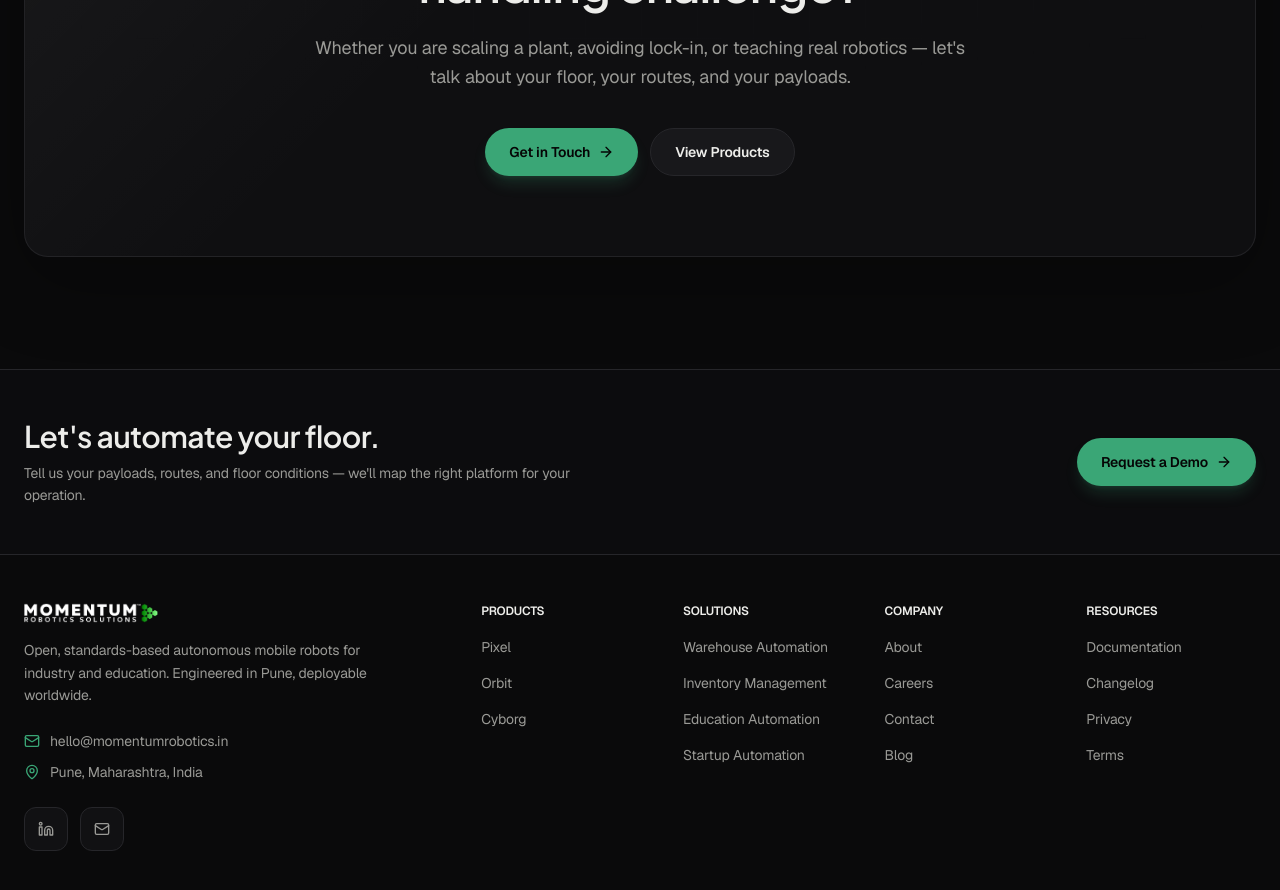
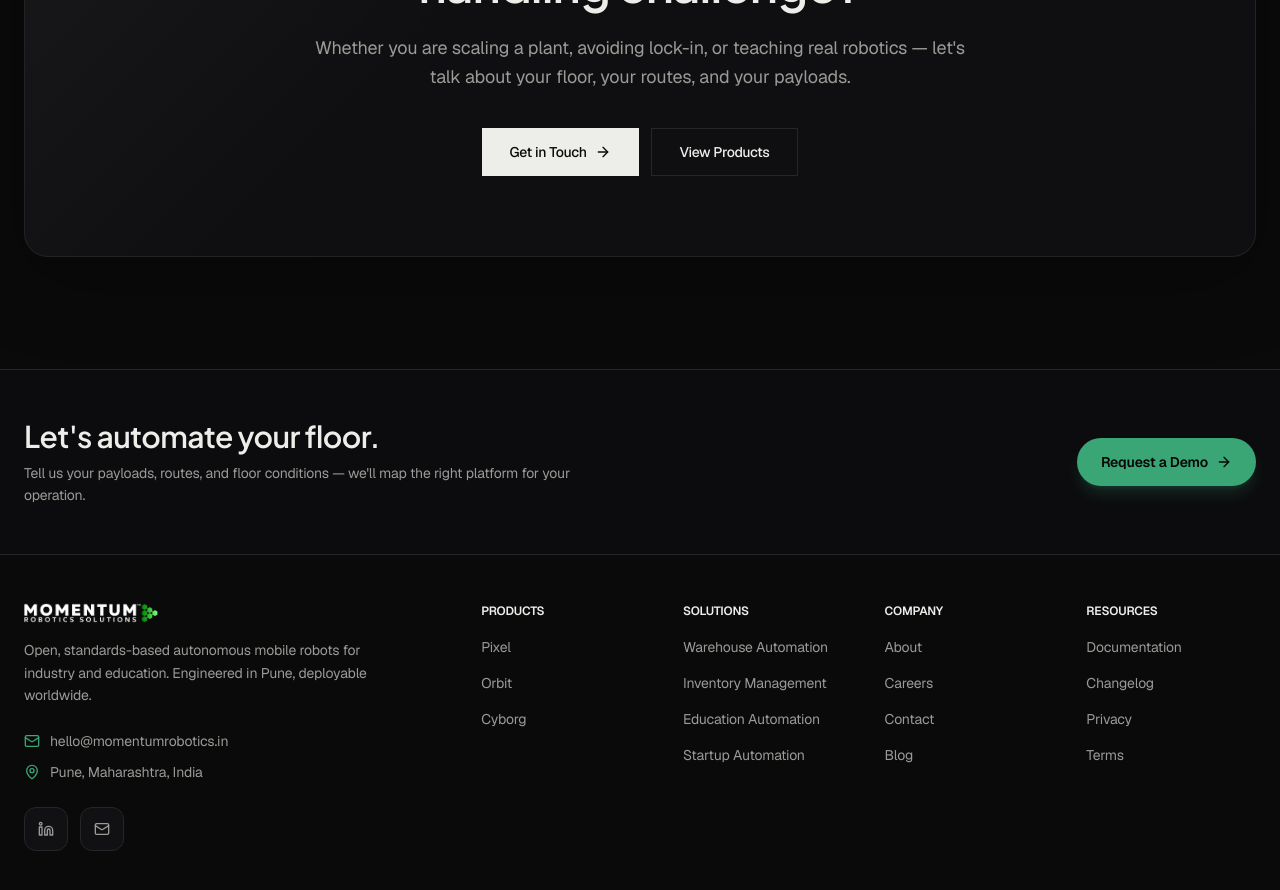
Before and after one commit to archduke1337/Momentum, a Next.js app in the folder apps/website/: page / in a window 1280 px wide. Shown: the part 4960-5850 px from the top of the page. Built offline with nearby package versions, Linux system fonts and the light colour scheme.

Commit message:
Update globals.css

```diff
--- a/apps/website/src/app/globals.css
+++ b/apps/website/src/app/globals.css
@@ -104,17 +104,17 @@ body {
   color: var(--color-foreground);
 }
 
-/* ── Button Utilities ── */
+/* ── Button Utilities (sharp, editorial) ── */
 .btn-primary {
-  @apply inline-flex items-center justify-center min-h-12 px-6 rounded-full bg-primary text-primary-foreground font-semibold text-sm shadow-lg shadow-primary/20 transition hover:brightness-110 active:scale-[0.98];
+  @apply inline-flex items-center justify-center min-h-12 px-7 bg-foreground text-background font-medium text-sm tracking-tight transition-colors hover:bg-primary hover:text-primary-foreground active:translate-y-px;
 }
 
 .btn-secondary {
-  @apply inline-flex items-center justify-center min-h-12 px-6 rounded-full border border-border bg-surface-elevated text-foreground font-semibold text-sm transition hover:border-primary/50 hover:bg-surface hover:shadow-md hover:shadow-primary/10;
+  @apply inline-flex items-center justify-center min-h-12 px-7 border border-border bg-transparent text-foreground font-medium text-sm tracking-tight transition-colors hover:border-foreground;
 }
 
 .btn-tertiary {
-  @apply inline-flex items-center justify-center min-h-12 px-6 rounded-full bg-transparent border border-border/50 text-foreground font-semibold text-sm transition hover:bg-surface/50 hover:border-border;
+  @apply inline-flex items-center justify-center min-h-12 px-7 bg-transparent text-foreground font-medium text-sm tracking-tight transition-colors hover:text-primary;
 }
 
 /* ── Form Elements ── */
```
